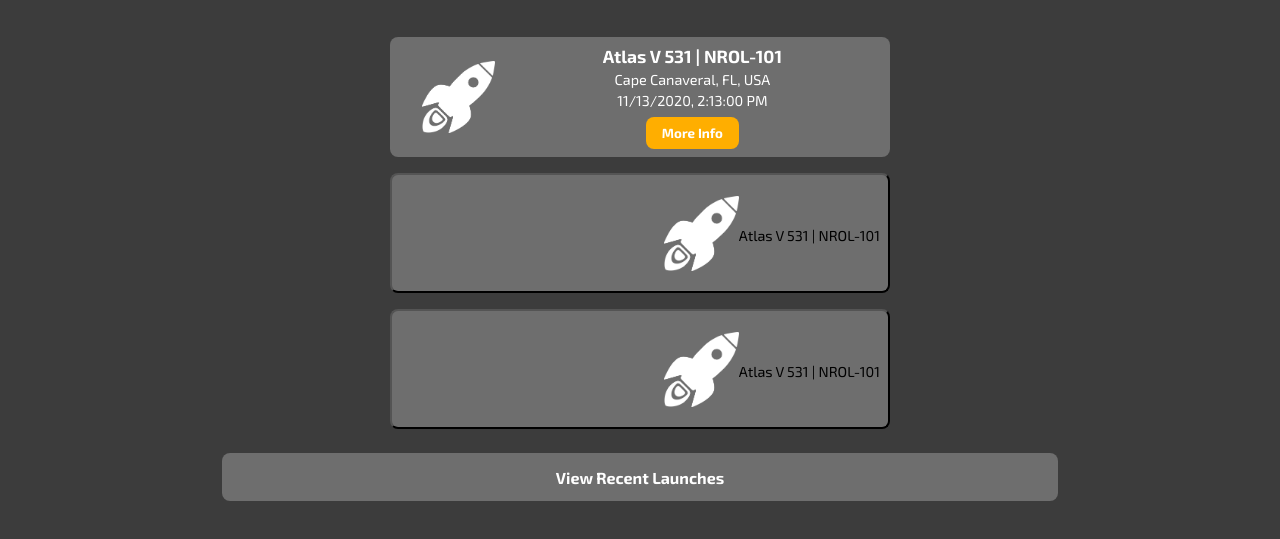
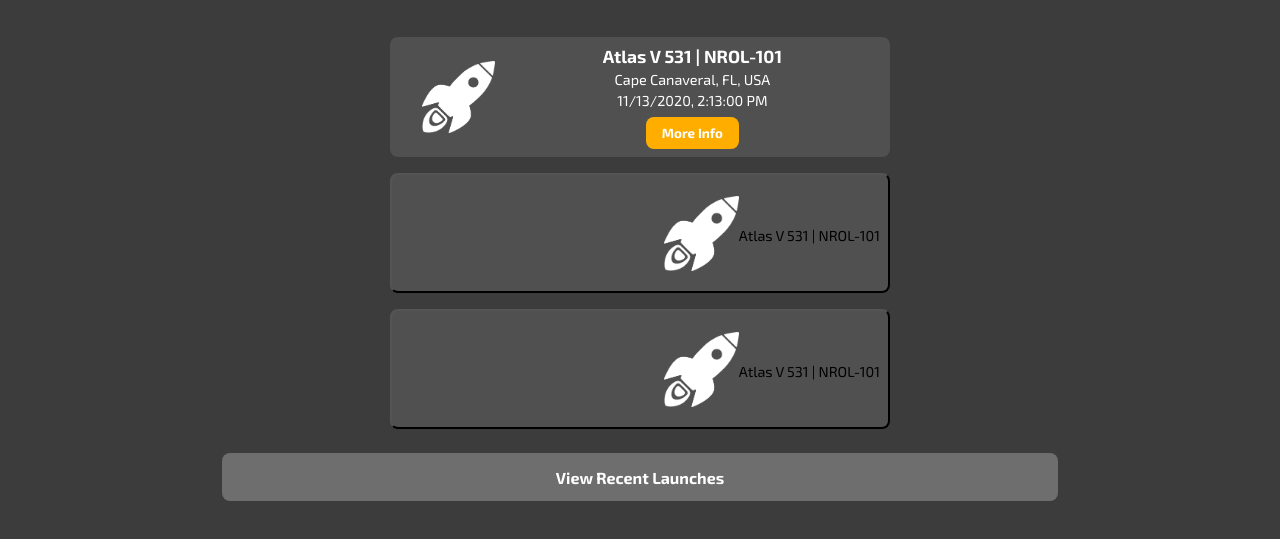
Before and after one commit to kelly-hansen/launchlist, a website: page index copy.html in a window 1280 px wide. Shown: the part 161-700 px from the top of the page. Drawn offline with Linux system fonts and the light colour scheme; a web font is replaced by a local one.

Commit message:
Launch item background-color

```diff
--- a/css/styles.css
+++ b/css/styles.css
@@ -62,7 +62,7 @@ main h1 {
   align-items: center;
   margin: 1rem auto;
   padding: 0.5rem;
-  background-color: rgb(110, 110, 110);
+  background-color: rgb(80, 80, 80);
   border-radius: 0.5rem;
   transition: background-color 0.5s;
 }
```
